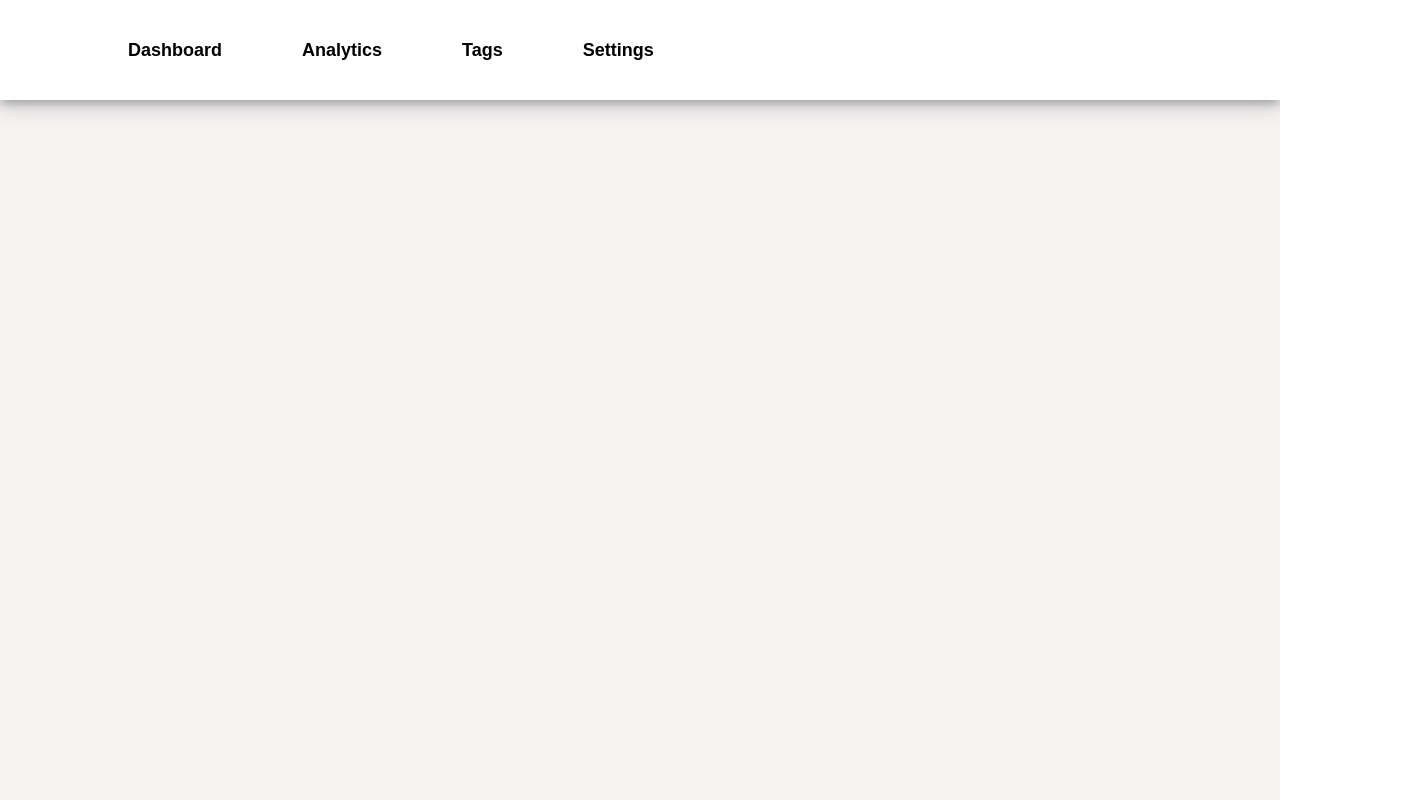
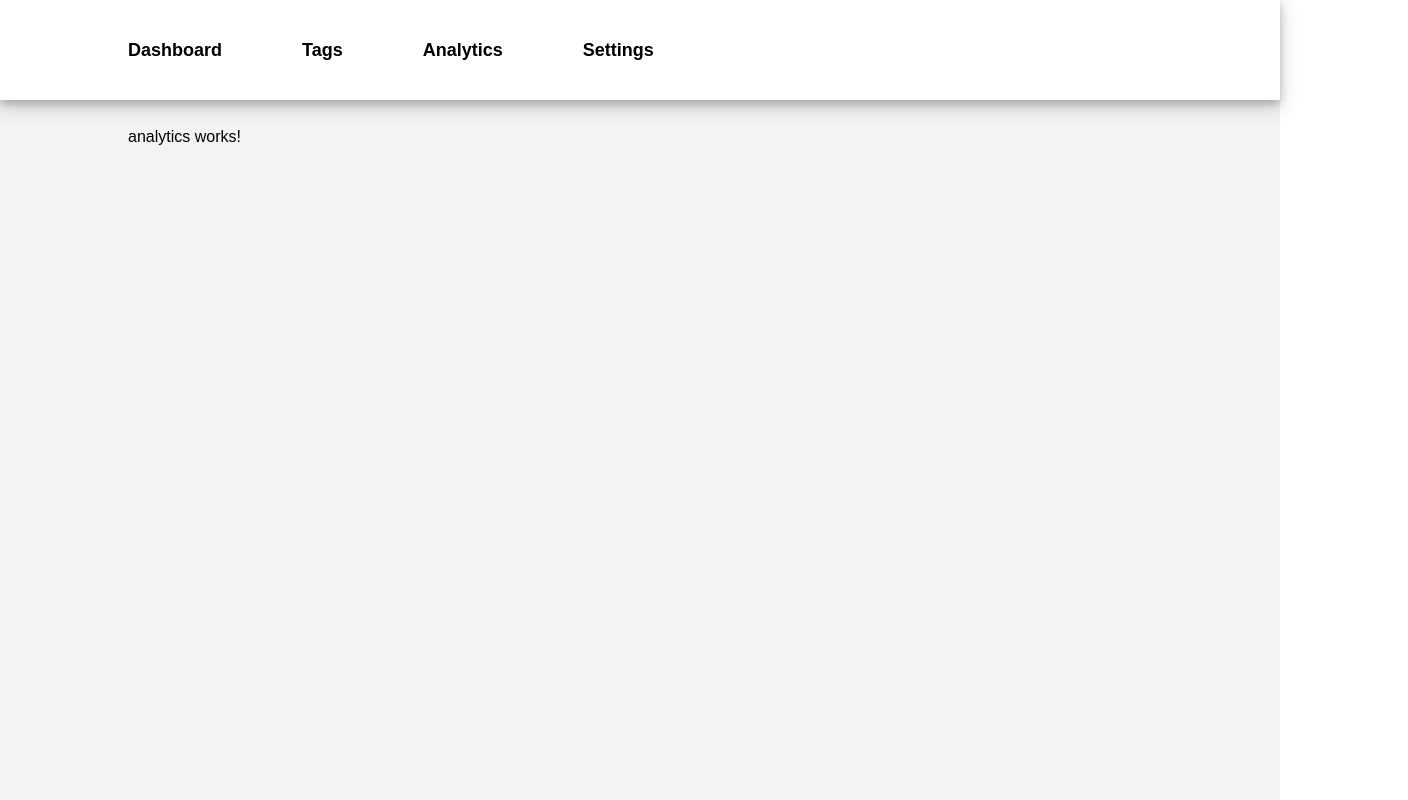
Before and after one commit to ZachPoole/personal-expense-tracker, an Angular app in the folder frontend/: page /analytics in a window 1280 px wide. Before the commit this address led to /. Shown: the whole page, 1408 px wide, since content can reach past the window. Built offline with nearby package versions, Linux system fonts and the light colour scheme.

Commit message:
added base components for tags, analytics, and settings

```diff
--- a/frontend/src/app/app.routes.ts
+++ b/frontend/src/app/app.routes.ts
@@ -1,7 +1,13 @@
 import { Routes } from '@angular/router';
 import { DashboardComponent } from './features/dashboard/dashboard.component';
+import { TagsComponent } from './features/tags/tags.component';
+import { AnalyticsComponent } from './features/analytics/analytics.component';
+import { SettingsComponent } from './features/settings/settings.component';
 
 export const routes: Routes = [
   { path: '', redirectTo: 'dashboard', pathMatch: 'full' },
   { path: 'dashboard', component: DashboardComponent },
+  { path: 'tags', component: TagsComponent },
+  { path: 'analytics', component: AnalyticsComponent },
+  { path: 'settings', component: SettingsComponent },
 ];
--- a/frontend/src/app/components/navbar/navbar.component.html
+++ b/frontend/src/app/components/navbar/navbar.component.html
@@ -1,8 +1,8 @@
 <div id="navbar">
   <ul id="navbar-list">
-    <li class="nav-item">Dashboard</li>
-    <li class="nav-item">Analytics</li>
-    <li class="nav-item">Tags</li>
-    <li class="nav-item">Settings</li>
+    <li routerLink="dashboard" class="nav-item">Dashboard</li>
+    <li routerLink="tags" class="nav-item">Tags</li>
+    <li routerLink="analytics" class="nav-item">Analytics</li>
+    <li routerLink="settings" class="nav-item">Settings</li>
   </ul>
 </div>
--- a/frontend/src/app/components/navbar/navbar.component.ts
+++ b/frontend/src/app/components/navbar/navbar.component.ts
@@ -1,8 +1,10 @@
 import { Component } from '@angular/core';
+import { RouterLink } from '@angular/router';
 
 @Component({
   selector: 'app-navbar',
   standalone: true,
+  imports: [RouterLink],
   templateUrl: './navbar.component.html',
   styleUrl: './navbar.component.scss',
 })
--- /dev/null
+++ b/frontend/src/app/features/analytics/analytics.component.html
@@ -0,0 +1 @@
+<p>analytics works!</p>
--- /dev/null
+++ b/frontend/src/app/features/settings/settings.component.html
@@ -0,0 +1 @@
+<p>settings works!</p>
```
Also changed, not shown: frontend/src/app/features/analytics/analytics.component.ts (added, +12 -0 lines), frontend/src/app/features/settings/settings.component.ts (added, +12 -0 lines), frontend/src/app/features/analytics/analytics.component.scss (added), frontend/src/app/features/settings/settings.component.scss (added), 2 other files (tests, documents, lock files or other folders).
